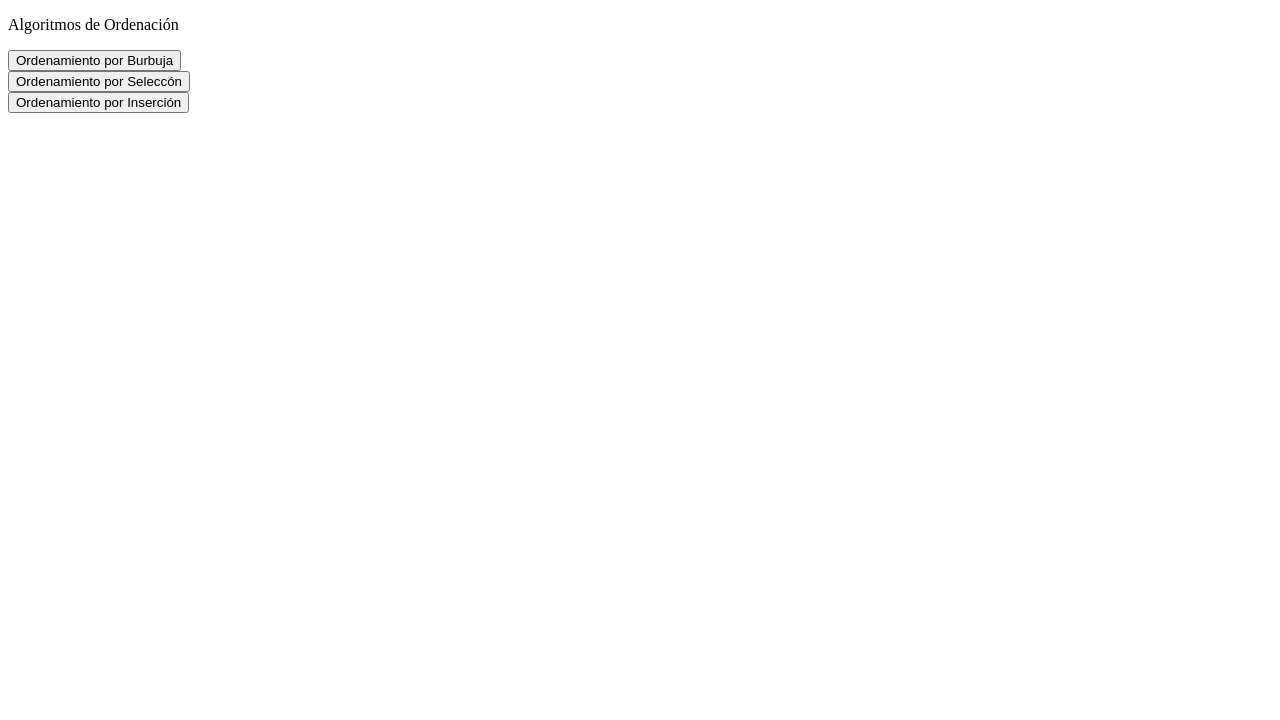
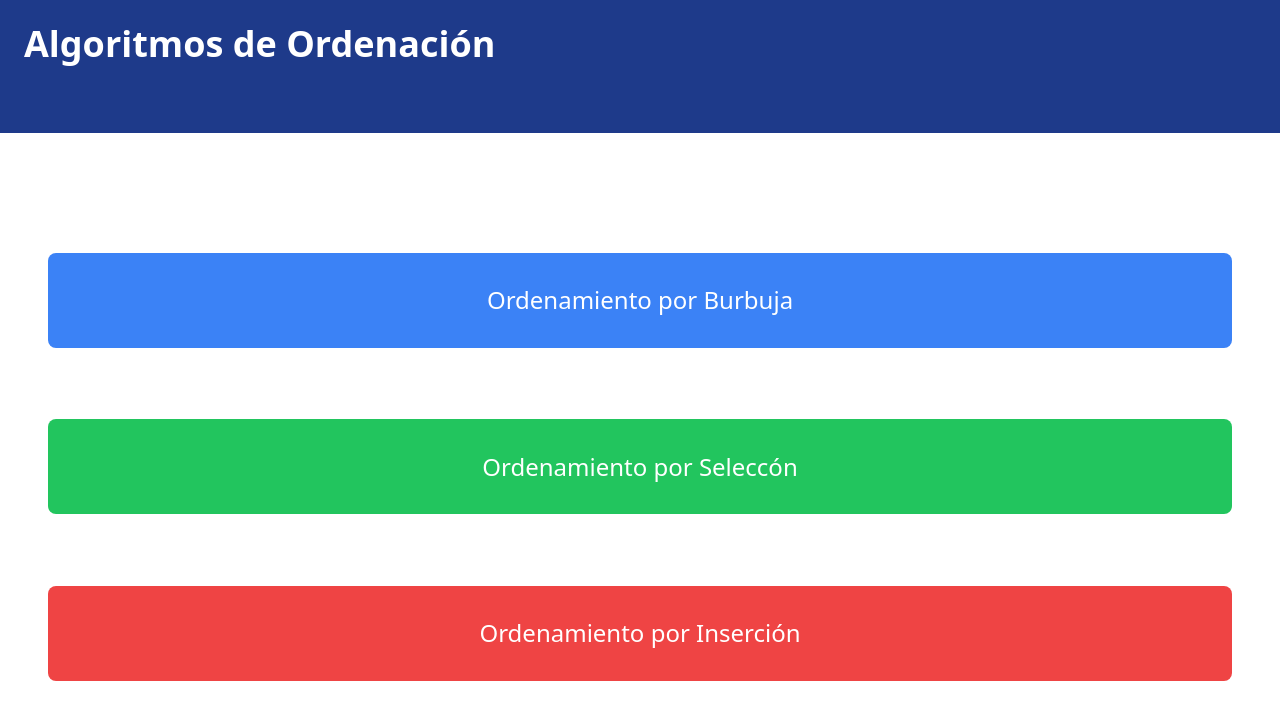
Before and after one commit to V-ivan11/ordenamientoJS, a plain HTML site: page src/index.html in a window 1280 px wide. Drawn offline with Linux system fonts and the light colour scheme; the site is published under a folder, as on GitHub Pages, so addresses that start at the root find nothing.

Commit message:
fix deploy

```diff
--- a/src/index.html
+++ b/src/index.html
@@ -4,7 +4,7 @@
 <head>
     <meta charset="UTF-8">
     <meta name="viewport" content="width=device-width, initial-scale=1.0">
-    <link href="/src/output.css" rel="stylesheet">
+    <link href="output.css" rel="stylesheet">
 </head>
 
 <body class="h-screen w-screen">
```
Also changed, not shown: src/ordBurbuja.html (+1 -1 lines).
